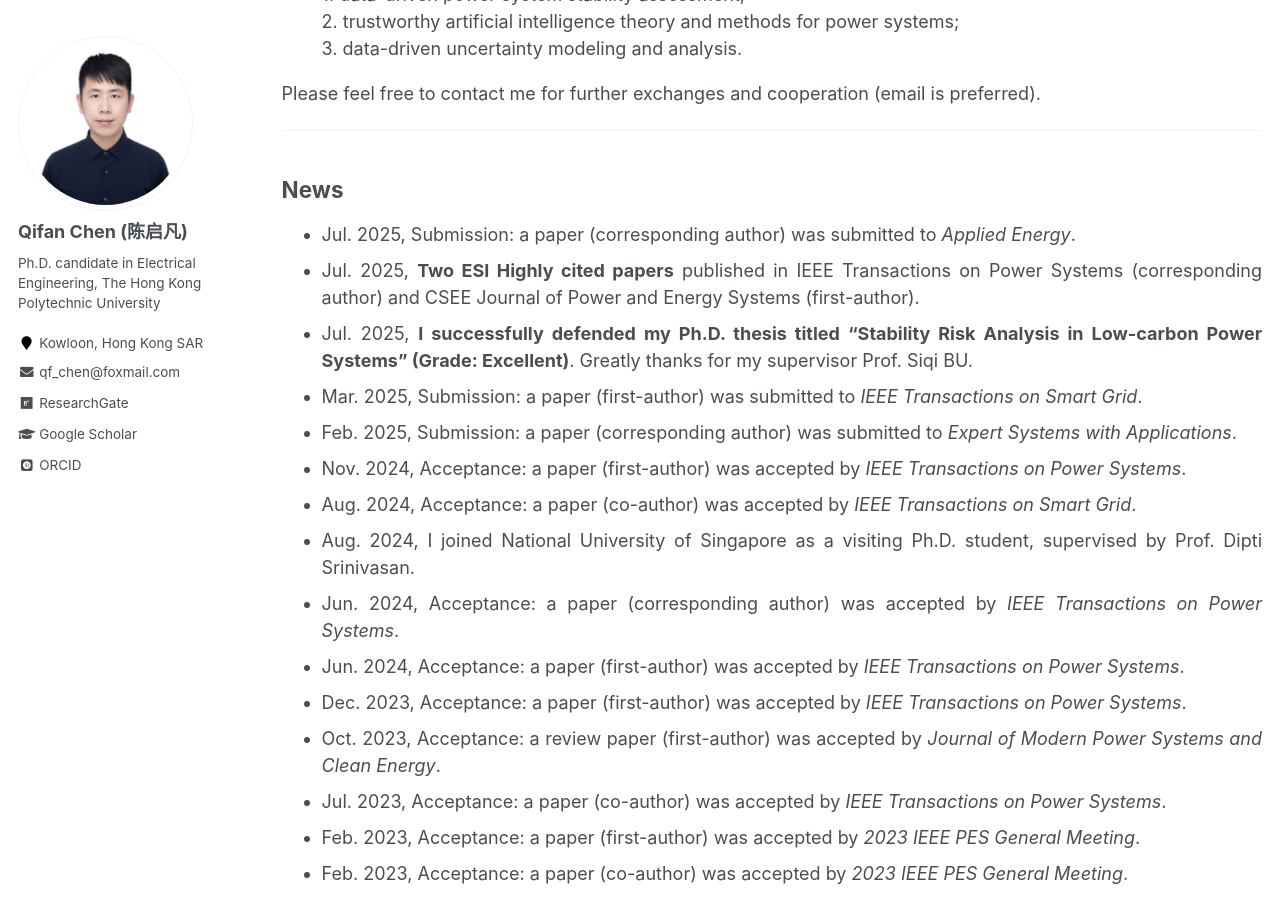
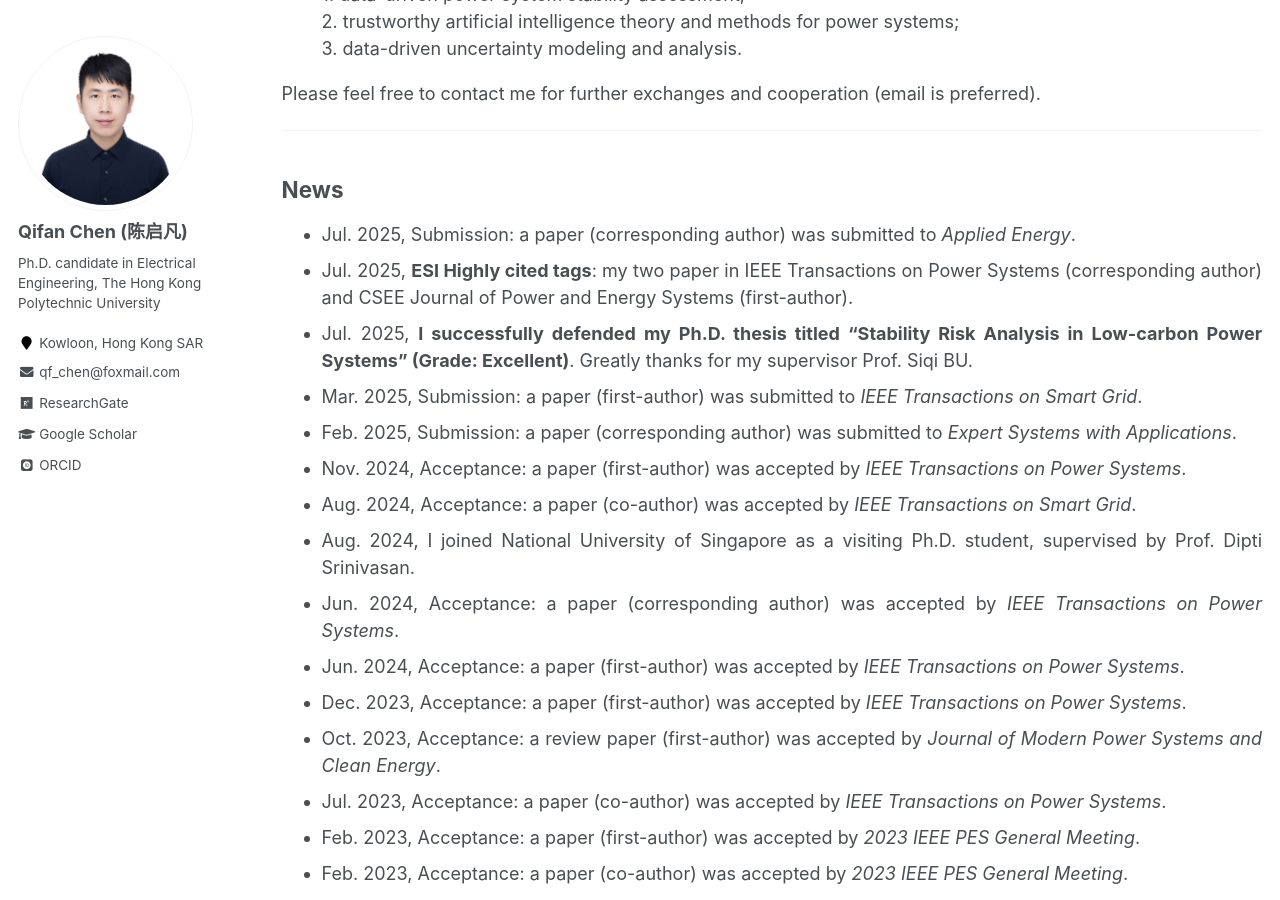
Before and after one commit to ChQf/ChQf.github.io, a Jekyll site: the page built from _pages/about.md, in a window 1280 px wide and 900 px high, scrolled down 486 px. Built offline with Jekyll 4.4.1, drawn with Linux system fonts in a browser that asks for light colours; some web fonts are replaced.

Commit message:
Update about.md

```diff
--- a/_pages/about.md
+++ b/_pages/about.md
@@ -27,7 +27,7 @@ Please feel free to contact me for further exchanges and cooperation (email is p
 
 ## News
 * Jul. 2025, Submission: a paper (corresponding author) was submitted to *Applied Energy*.
-* Jul. 2025, **Two ESI Highly cited papers** published in IEEE Transactions on Power Systems (corresponding author) and CSEE Journal of Power and Energy Systems (first-author).
+* Jul. 2025, **ESI Highly cited tags**: my two paper in IEEE Transactions on Power Systems (corresponding author) and CSEE Journal of Power and Energy Systems (first-author).
 * Jul. 2025, **I successfully defended my Ph.D. thesis titled "Stability Risk Analysis in Low-carbon Power Systems" (Grade: Excellent)**. Greatly thanks for my supervisor Prof. Siqi BU.
 * Mar. 2025, Submission: a paper (first-author) was submitted to *IEEE Transactions on Smart Grid*.
 * Feb. 2025, Submission: a paper (corresponding author) was submitted to *Expert Systems with Applications*.
```
